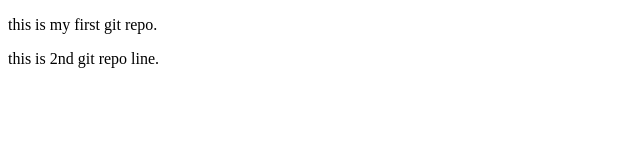
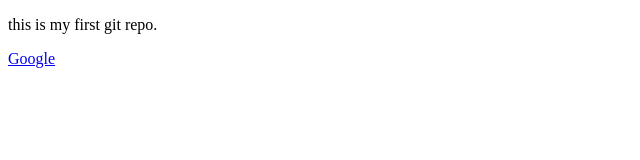
Before and after one commit to abhimishra0345/Git-course-, a plain HTML site: page index.html in a window 1280 px wide. Shown: the whole page, without its empty margins (0-640 px from the left). Drawn offline with Linux system fonts and the light colour scheme.

Commit message:
added google link

```diff
--- a/index.html
+++ b/index.html
@@ -7,6 +7,6 @@
 </head>
 <body>
     <p> this is my first git repo. </p>
-    <p> this is 2nd git repo line. </p>
+    <a href="https://www.google.com/?zx=1774618585243&no_sw_cr=1"> Google </a>
 </body>
 </html>
```
